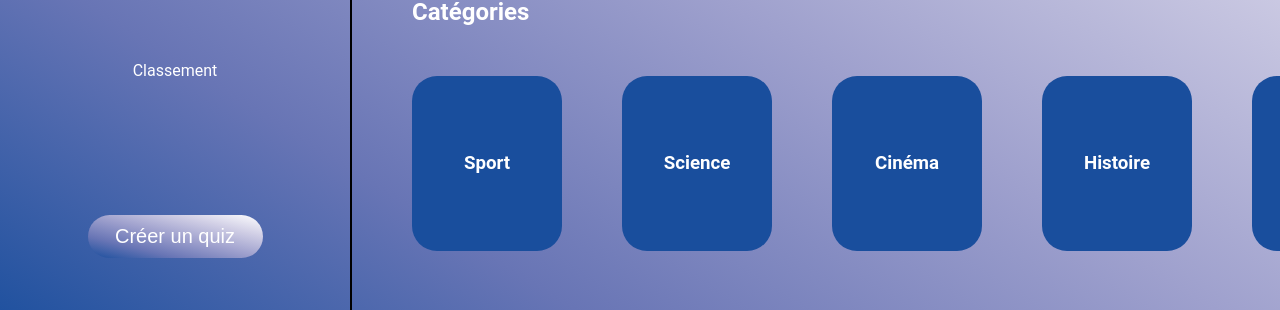
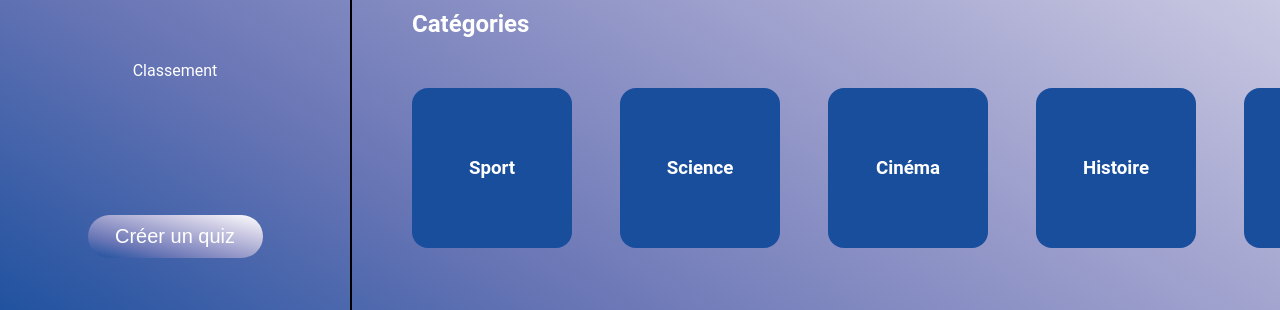
Before and after one commit to filrougeB3/Front-end, a Next.js app: page / in a window 1280 px wide. Shown: the part 450-760 px from the top of the page. Built offline with nearby package versions, Linux system fonts and the light colour scheme; no server answers.

Commit message:
change css

```diff
--- a/app/CSS/globals.css
+++ b/app/CSS/globals.css
@@ -73,23 +73,30 @@ a {
 
 .quiz-list {
   display: flex;
-  gap: 5%;
+  gap: 3rem;
+  max-width: 90%;
+  overflow-x: auto;
+  padding-bottom: 1%;
 }
 
 .category-list {
   display: flex;
-  gap: 5%;
+  max-width: 90%;
+  gap: 3rem;
+  overflow-x: auto;
+  padding-bottom: 1%;
 }
 
 .quiz-item, .category-item {
+  flex-shrink: 0;
   display: flex;
   flex-direction: column;
   align-items: center;
   justify-content: center;
   background-color: #194E9D;
-  border-radius: 25px;
-  width: 200px;
-  height: 175px;
+  border-radius: 1rem;
+  width: 10rem;
+  height: 10rem;
   color: white;
 }
 
--- a/app/scoreboard/page.js
+++ b/app/scoreboard/page.js
@@ -1,4 +1,4 @@
-import NavBar from '../../components/asidemenu';
+import NavBar from '../../components/navbar/asidemenu';
 import styles from '../CSS/scoreboard.module.css';
 
 export default function Scoreboard() {
```
